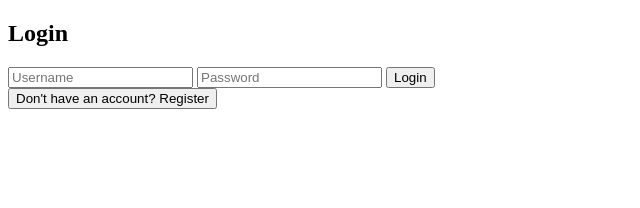
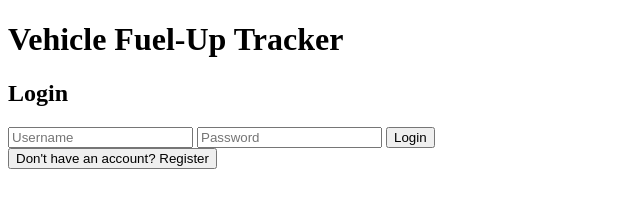
Before and after one commit to Sean1510/Gas-Tracker-Web-APP, a website: page index.html in a window 1280 px wide. Shown: the whole page, without its empty margins (0-640 px from the left). Drawn offline with Linux system fonts and the light colour scheme.

Commit message:
Update index.html

```diff
--- a/index.html
+++ b/index.html
@@ -8,6 +8,7 @@
 </head>
 <body>
     <div id="auth-container" class="active">
+        <h1>Vehicle Fuel-Up Tracker</h1>
         <h2 id="auth-title">Login</h2>
         <form id="auth-form">
             <input type="text" id="username" placeholder="Username" required>
```
